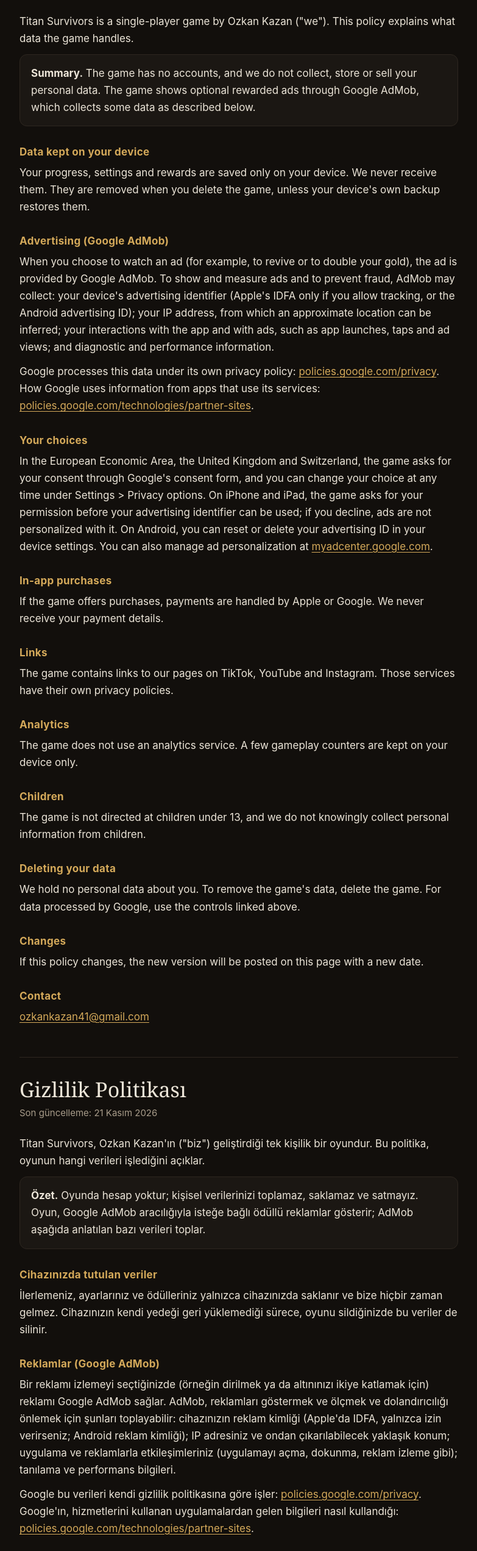
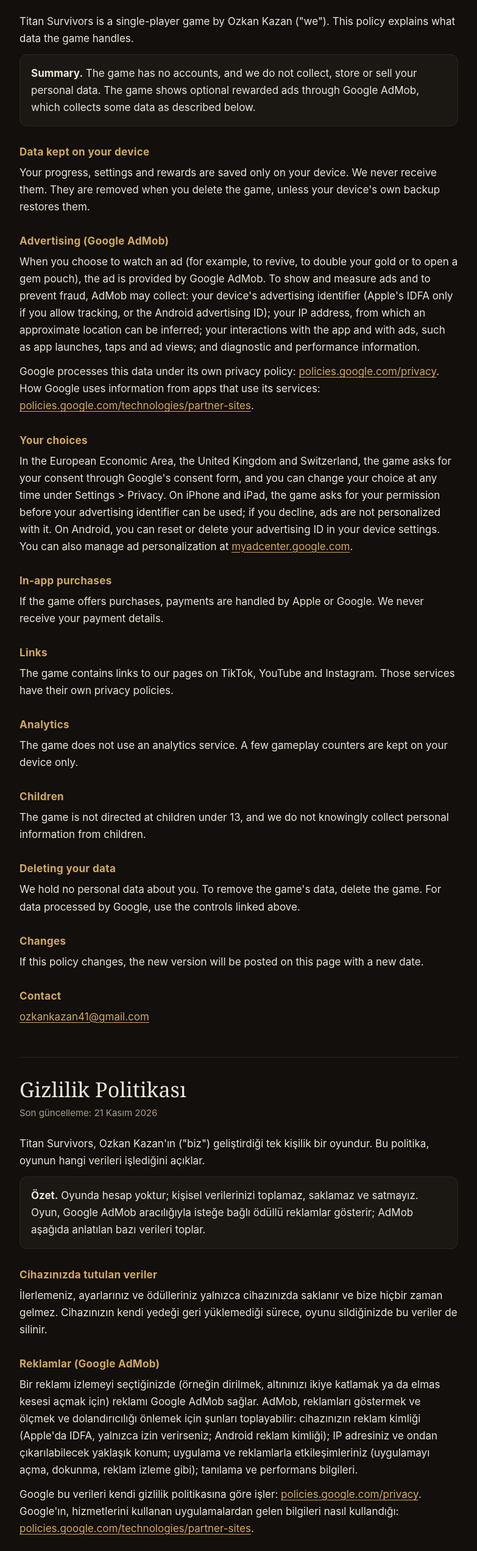
Before and after one commit to ozkankazan41-droid/ozkankazan41-droid.github.io, a plain HTML site: page privacy.html in a window 1280 px wide. Shown: the part 254-2797 px from the top of the page at 61% size, without its empty margins (248-1031 px from the left). Drawn offline with Linux system fonts and the light colour scheme.

Commit message:
Privacy policy: gem pouch ad, Settings > Privacy

```diff
--- a/privacy.html
+++ b/privacy.html
@@ -59,11 +59,11 @@ footer .wrap{padding-top:22px;padding-bottom:34px}
     <p>Your progress, settings and rewards are saved only on your device. We never receive them. They are removed when you delete the game, unless your device's own backup restores them.</p>
 
     <h2>Advertising (Google AdMob)</h2>
-    <p>When you choose to watch an ad (for example, to revive or to double your gold), the ad is provided by Google AdMob. To show and measure ads and to prevent fraud, AdMob may collect: your device's advertising identifier (Apple's IDFA only if you allow tracking, or the Android advertising ID); your IP address, from which an approximate location can be inferred; your interactions with the app and with ads, such as app launches, taps and ad views; and diagnostic and performance information.</p>
+    <p>When you choose to watch an ad (for example, to revive, to double your gold or to open a gem pouch), the ad is provided by Google AdMob. To show and measure ads and to prevent fraud, AdMob may collect: your device's advertising identifier (Apple's IDFA only if you allow tracking, or the Android advertising ID); your IP address, from which an approximate location can be inferred; your interactions with the app and with ads, such as app launches, taps and ad views; and diagnostic and performance information.</p>
     <p>Google processes this data under its own privacy policy: <a href="https://policies.google.com/privacy">policies.google.com/privacy</a>. How Google uses information from apps that use its services: <a href="https://policies.google.com/technologies/partner-sites">policies.google.com/technologies/partner-sites</a>.</p>
 
     <h2>Your choices</h2>
-    <p>In the European Economic Area, the United Kingdom and Switzerland, the game asks for your consent through Google's consent form, and you can change your choice at any time under Settings &gt; Privacy options. On iPhone and iPad, the game asks for your permission before your advertising identifier can be used; if you decline, ads are not personalized with it. On Android, you can reset or delete your advertising ID in your device settings. You can also manage ad personalization at <a href="https://myadcenter.google.com">myadcenter.google.com</a>.</p>
+    <p>In the European Economic Area, the United Kingdom and Switzerland, the game asks for your consent through Google's consent form, and you can change your choice at any time under Settings &gt; Privacy. On iPhone and iPad, the game asks for your permission before your advertising identifier can be used; if you decline, ads are not personalized with it. On Android, you can reset or delete your advertising ID in your device settings. You can also manage ad personalization at <a href="https://myadcenter.google.com">myadcenter.google.com</a>.</p>
 
     <h2>In-app purchases</h2>
     <p>If the game offers purchases, payments are handled by Apple or Google. We never receive your payment details.</p>
@@ -98,11 +98,11 @@ footer .wrap{padding-top:22px;padding-bottom:34px}
     <p>İlerlemeniz, ayarlarınız ve ödülleriniz yalnızca cihazınızda saklanır ve bize hiçbir zaman gelmez. Cihazınızın kendi yedeği geri yüklemediği sürece, oyunu sildiğinizde bu veriler de silinir.</p>
 
     <h2>Reklamlar (Google AdMob)</h2>
-    <p>Bir reklamı izlemeyi seçtiğinizde (örneğin dirilmek ya da altınınızı ikiye katlamak için) reklamı Google AdMob sağlar. AdMob, reklamları göstermek ve ölçmek ve dolandırıcılığı önlemek için şunları toplayabilir: cihazınızın reklam kimliği (Apple'da IDFA, yalnızca izin verirseniz; Android reklam kimliği); IP adresiniz ve ondan çıkarılabilecek yaklaşık konum; uygulama ve reklamlarla etkileşimleriniz (uygulamayı açma, dokunma, reklam izleme gibi); tanılama ve performans bilgileri.</p>
+    <p>Bir reklamı izlemeyi seçtiğinizde (örneğin dirilmek, altınınızı ikiye katlamak ya da elmas kesesi açmak için) reklamı Google AdMob sağlar. AdMob, reklamları göstermek ve ölçmek ve dolandırıcılığı önlemek için şunları toplayabilir: cihazınızın reklam kimliği (Apple'da IDFA, yalnızca izin verirseniz; Android reklam kimliği); IP adresiniz ve ondan çıkarılabilecek yaklaşık konum; uygulama ve reklamlarla etkileşimleriniz (uygulamayı açma, dokunma, reklam izleme gibi); tanılama ve performans bilgileri.</p>
     <p>Google bu verileri kendi gizlilik politikasına göre işler: <a href="https://policies.google.com/privacy?hl=tr">policies.google.com/privacy</a>. Google'ın, hizmetlerini kullanan uygulamalardan gelen bilgileri nasıl kullandığı: <a href="https://policies.google.com/technologies/partner-sites?hl=tr">policies.google.com/technologies/partner-sites</a>.</p>
 
     <h2>Seçimleriniz</h2>
-    <p>Avrupa Ekonomik Alanı, Birleşik Krallık ve İsviçre'de oyun, Google'ın onay formuyla izninizi ister; seçiminizi istediğiniz zaman Ayarlar &gt; Gizlilik seçenekleri'nden değiştirebilirsiniz. iPhone ve iPad'de oyun, reklam kimliğiniz kullanılmadan önce izninizi ister; izin vermezseniz reklamlar bu kimlikle kişiselleştirilmez. Android'de reklam kimliğinizi cihaz ayarlarından sıfırlayabilir ya da silebilirsiniz. Reklam kişiselleştirmesini <a href="https://myadcenter.google.com">myadcenter.google.com</a> adresinden de yönetebilirsiniz.</p>
+    <p>Avrupa Ekonomik Alanı, Birleşik Krallık ve İsviçre'de oyun, Google'ın onay formuyla izninizi ister; seçiminizi istediğiniz zaman Ayarlar &gt; Gizlilik'ten değiştirebilirsiniz. iPhone ve iPad'de oyun, reklam kimliğiniz kullanılmadan önce izninizi ister; izin vermezseniz reklamlar bu kimlikle kişiselleştirilmez. Android'de reklam kimliğinizi cihaz ayarlarından sıfırlayabilir ya da silebilirsiniz. Reklam kişiselleştirmesini <a href="https://myadcenter.google.com">myadcenter.google.com</a> adresinden de yönetebilirsiniz.</p>
 
     <h2>Uygulama içi satın almalar</h2>
     <p>Oyunda satın alma olursa ödemeleri Apple ya da Google işler. Ödeme bilgileriniz bize hiçbir zaman gelmez.</p>
```
